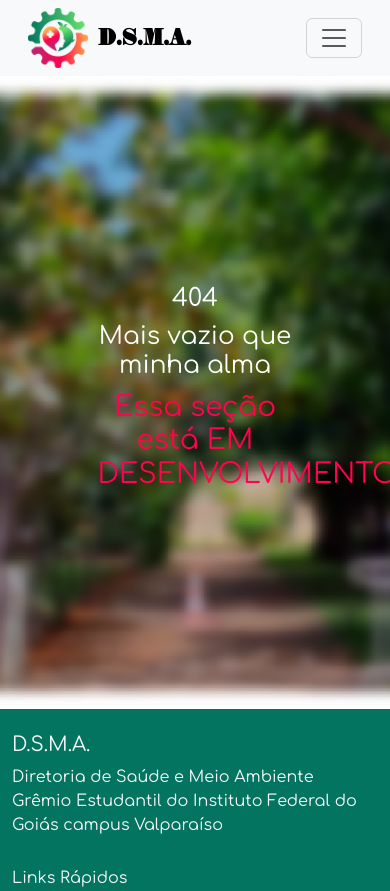
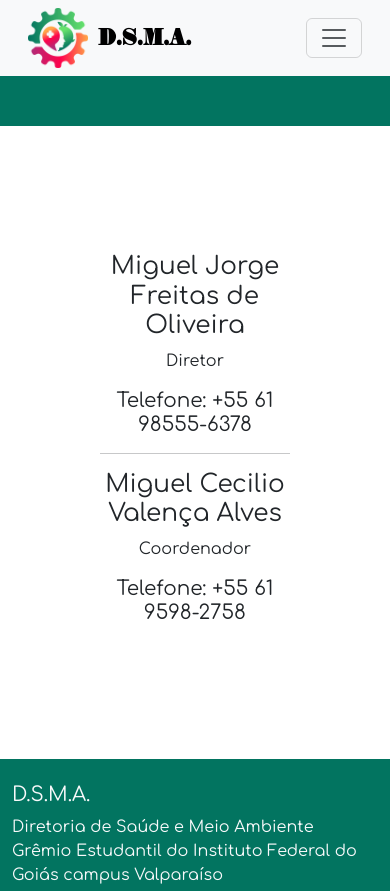
Before and after one commit to DSMA-MAUE/PortalAmbiental, a plain HTML site: page pages/contato/contato.html in a window 390 px wide. Shown: the top 891 px of the page. Drawn offline with Linux system fonts and the light colour scheme; files whose address does not match are found by name.

Commit message:
Melhorada a página inicial, a página de contatos doi atualizada , o código foi limpo e usa o bootstrap mais amplamente. Informações de direitos autorais modificadas no footer.

```diff
--- a/css/style.css
+++ b/css/style.css
@@ -23,7 +23,9 @@ body {
     font-family: "Comfortaa", sans-serif;
     background-color: #fff;
     color: #000;
-    min-width: 183px;
+    white-space: normal;
+    word-wrap: break-word;
+    overflow-wrap: break-word;
 }
 
 .logo-text {
@@ -97,13 +99,6 @@ nav ul {
     height: 100%;
 }
 
-.hero-text {
-    color: #fff;
-    max-width: 50%;
-    text-size = 24px;
-    text-align: left;
-}
-
 @media (max-width: 900px) {
     .hero-icon {
         display: none;
@@ -113,10 +108,18 @@ nav ul {
         justify-content: center;
         padding: 0;
     }
+}
 
-    .hero-text {
-        text-align: center;
-    }
+.cta-button {
+    background-color: #ff034d;
+    color: white;
+    border-radius: 15px;
+    transition: background-color 0.3s ease, color 0.3s ease;
+}
+
+.cta-button:hover {
+    background-color: #ff2f59ff;
+    color: white;
 }
 
 .highlighted-hero-text_1 {
@@ -125,37 +128,37 @@ nav ul {
     text-size = 30px;
 }
 
-.cta-button {
-    display: inline-block;
-    background-color: #ff034dff;
-    color: white;
-    padding: 10px 20px;
-    font-weight: bold;
-    font-size: 1.8rem;
-    border-radius: 15px;
-    text-decoration: none;
-    margin-top: 10px;
+.contacts {
+    height: 75vh;
+    overflow: hidden;
+    position: relative;
+    z-index: 1;
+    display: flex;
+    justify-content: space-between;
+    align-items: center;
+    padding: 100px;
 }
 
-@media (max-width: 425px) {
-    .cta-button {
-        display: inline-block;
-        background-color: #ff034dff;
-        color: white;
-        font-weight: bold;
-        font-size: 1rem;
-        text-decoration: none;
-        margin-top: 10px;
+@media  (max-width: 900px) {
+    .contacts {
+        padding = 0;
+        justify-content: center;
     }
-}
-
-.about {
-    text-align: center;
-    padding: 30px;
-    font-size: 20px;
 }
 
 .bg-dsma-green {
     background-color: #027460ff;
     color: white;
 }
+
+.bg-dsma-red-grad {
+   background: linear-gradient(.5deg, #ffa949ff, #ff034dff);
+   background-color: white;
+   color: white;
+}
+
+.square {
+  width: 100%;
+  height: 50px;
+  background-color: #027460ff;
+}
--- a/pages/contato/contato.html
+++ b/pages/contato/contato.html
@@ -70,15 +70,22 @@
             </nav>
         </header>
         <main>
-            <section class="hero">
-                <img src="../../imagens/HeroBackrgound.png" alt="Uma foto do interior do IFG Campus Valparaíso" class="hero-background" />
-                <div class="hero-content">
-                    <div class="hero-text">
-                        <h2>404</h2>
-                        <h2>Mais vazio que minha alma</h2>
-                        <h1 class="highlighted-hero-text_1">Essa seção está EM DESENVOLVIMENTO<h1/>
-                    </div>
-                    <img src="../../imagens/logo.png" alt="Logo" class="hero-icon" />
+            <div class="square"></div>
+            <section class="contacts">
+                <div class="text-dark text-center text-md-start">
+                    <h2>Miguel Jorge Freitas de Oliveira</h2>
+                    <p>Diretor</p>
+                    <h5>Telefone: +55 61 98555-6378</h5>
+                    <hr />
+                    <h2>Miguel Cecilio Valença Alves</h2>
+                    <p>Coordenador</p>
+                    <h5>Telefone: +55 61 9598-2758</h5>
+                </div>
+                <img
+                    src="../../imagens/logo.png"
+                    alt="Logo"
+                    class="hero-icon"
+                />
             </section>
         </main>
         <footer class="bg-dsma-green text-light py-4 mt-auto">
@@ -88,22 +95,57 @@
                         <h5>D.S.M.A.</h5>
                         <p>
                             Diretoria de Saúde e Meio Ambiente<br />
-                            Grêmio Estudantil do Instituto Federal do Goiás campus Valparaíso
+                            Grêmio Estudantil do Instituto Federal do Goiás
+                            campus Valparaíso
                         </p>
                     </div>
                     <div class="col-md-3 mb-3 mb-md-0">
                         <h6>Links Rápidos</h6>
                         <ul class="list-unstyled">
-                            <li><a href="../../index.html" class="text-light">Home</a></li>
-                            <li><a href="../projetos/projetos.html" class="text-light">Projetos</a></li>
-                            <li><a href="../sobre/sobre.html" class="text-light">Sobre</a></li>
-                            <li><a href="../contato/contato.html" class="text-light">Contato</a></li>
+                            <li>
+                                <a href="../../index.html" class="text-light"
+                                    >Home</a
+                                >
+                            </li>
+                            <li>
+                                <a
+                                    href="../projetos/projetos.html"
+                                    class="text-light"
+                                    >Projetos</a
+                                >
+                            </li>
+                            <li>
+                                <a href="../sobre/sobre.html" class="text-light"
+                                    >Sobre</a
+                                >
+                            </li>
+                            <li>
+                                <a
+                                    href="../contato/contato.html"
+                                    class="text-light"
+                                    >Contato</a
+                                >
+                            </li>
                         </ul>
                     </div>
                     <div class="col-md-3">
                         <h6>Contato</h6>
-                        <p>Email: <a href="mailto:gremio.ifgvalparaiso@gmail.com" class="text-light">gremio.ifgvalparaiso@gmail.com</a></p>
-                        <p>Instagram: <a href="https://www.instagram.com/gremio.ifgvalparaiso/" class="text-light">gremio.ifgvalparaiso</a></p>
+                        <p>
+                            Email:
+                            <a
+                                href="mailto:gremio.ifgvalparaiso@gmail.com"
+                                class="text-light"
+                                >gremio.ifgvalparaiso@gmail.com</a
+                            >
+                        </p>
+                        <p>
+                            Instagram:
+                            <a
+                                href="https://www.instagram.com/gremio.ifgvalparaiso/"
+                                class="text-light"
+                                >gremio.ifgvalparaiso</a
+                            >
+                        </p>
                     </div>
                 </div>
                 <hr />
```
Also changed, not shown: index.html (+40 -5 lines), pages/projetos/projetos.html (+1 -0 lines), pages/sobre/sobre.html (+2 -0 lines), css/fontes/Comfortaa/Comfortaa-VariableFont_wght.ttf (renamed from fontes/Comfortaa/Comfortaa-VariableFont_wght.ttf), css/fontes/Comfortaa/OFL.txt (renamed from fontes/Comfortaa/OFL.txt), css/fontes/Comfortaa/README.txt (renamed from fontes/Comfortaa/README.txt), css/fontes/Comfortaa/static/Comfortaa-Bold.ttf (renamed from fontes/Comfortaa/static/Comfortaa-Bold.ttf), css/fontes/Comfortaa/static/Comfortaa-Light.ttf (renamed from fontes/Comfortaa/static/Comfortaa-Light.ttf), css/fontes/Comfortaa/static/Comfortaa-Medium.ttf (renamed from fontes/Comfortaa/static/Comfortaa-Medium.ttf), css/fontes/Comfortaa/static/Comfortaa-Regular.ttf (renamed from fontes/Comfortaa/static/Comfortaa-Regular.ttf), css/fontes/Comfortaa/static/Comfortaa-SemiBold.ttf (renamed from fontes/Comfortaa/static/Comfortaa-SemiBold.ttf), css/fontes/annlieef-extrabold.ttf (renamed from fontes/annlieef-extrabold.ttf).
